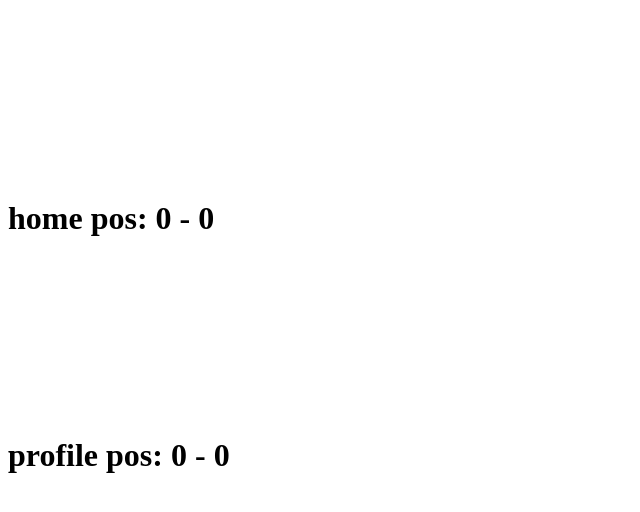
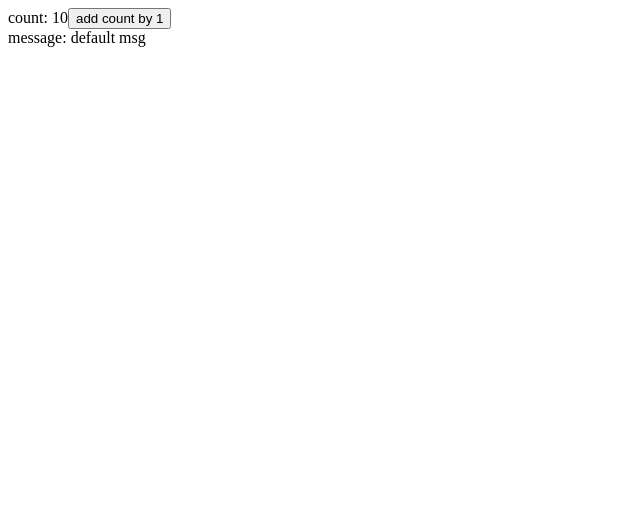
Before and after one commit to Oorpow/react-study, a React app: page / in a window 1280 px wide. Shown: the top 512 px of the page, without its empty margins (0-640 px from the left). Built offline with nearby package versions, Linux system fonts and the light colour scheme.

Commit message:
react-redux hooks

```diff
--- /dev/null
+++ b/src/23_react-redux-hooks/App.jsx
@@ -0,0 +1,37 @@
+import React, { memo, useEffect } from 'react'
+import { connect, useDispatch, useSelector, useStore, shallowEqual } from 'react-redux'
+import { addCounterAction } from './store/modules/count'
+
+// memo包裹返回的组件，除非props发生改变，否则是不会重新渲染的
+const Message = memo((props) => {
+    console.log('msg render')
+
+    const { msg } = useSelector((state) => ({
+        msg: state.count.msg
+    }), shallowEqual)
+
+    return <div>
+        <span>message: {msg}</span>
+    </div>
+})
+
+const App = memo((props) => {
+    const { count } = useSelector((state) => ({
+        count: state.count.counter
+    }), shallowEqual)
+
+    const dispatch = useDispatch()
+
+    const addCount = (count) => {
+        dispatch(addCounterAction(count))
+    }
+    console.log('app render')
+
+	return <div>
+        <span>count: {count}</span>
+        <button onClick={e => addCount(1)}>add count by 1</button>
+        <Message />
+    </div>
+})
+
+export default App
--- /dev/null
+++ b/src/23_react-redux-hooks/store/index.js
@@ -0,0 +1,10 @@
+import { configureStore } from '@reduxjs/toolkit'
+import countReducer from './modules/count'
+
+const store = configureStore({
+    reducer: {
+        count: countReducer
+    }
+})
+
+export default store
--- /dev/null
+++ b/src/23_react-redux-hooks/store/modules/count.js
@@ -0,0 +1,20 @@
+import { createSlice } from '@reduxjs/toolkit'
+
+const countSlice = createSlice({
+    name: 'countSlice',
+    initialState: {
+        counter: 10,
+        msg: 'default msg'
+    },
+    reducers: {
+        addCounterAction(state, { payload }) {
+            state.counter = state.counter + payload
+        },
+        setMsgAction(state, { payload }) {
+            state.msg = payload
+        }
+    },
+})
+
+export const { addCounterAction, setMsgAction } = countSlice.actions
+export default countSlice.reducer
--- a/src/index.js
+++ b/src/index.js
@@ -1,23 +1,19 @@
 import React, { Suspense } from 'react'
 import ReactDOM from 'react-dom/client'
 // import { HashRouter } from 'react-router-dom'
-// import { Provider } from 'react-redux'
+import { Provider } from 'react-redux'
+import store from './23_react-redux-hooks/store'
 import { ThemeContext, MsgContext } from './22_react-customHooks/context'
 
-// import store from './15_redux_toolkit/store'
-import App from './22_react-customHooks/App'
+import App from './23_react-redux-hooks/App'
 
 const root = ReactDOM.createRoot(document.getElementById('root'))
 root.render(
-	// <Provider store={store}>
-	// <Suspense>
-	// <HashRouter>
 	<ThemeContext.Provider value={{ color: 'red' }}>
 		<MsgContext.Provider value={'context msg'}>
-			<App />
+			<Provider store={store}>
+				<App />
+			</Provider>
 		</MsgContext.Provider>
 	</ThemeContext.Provider>
-	// </HashRouter>
-	// </Suspense>
-	// </Provider>
 )
```
